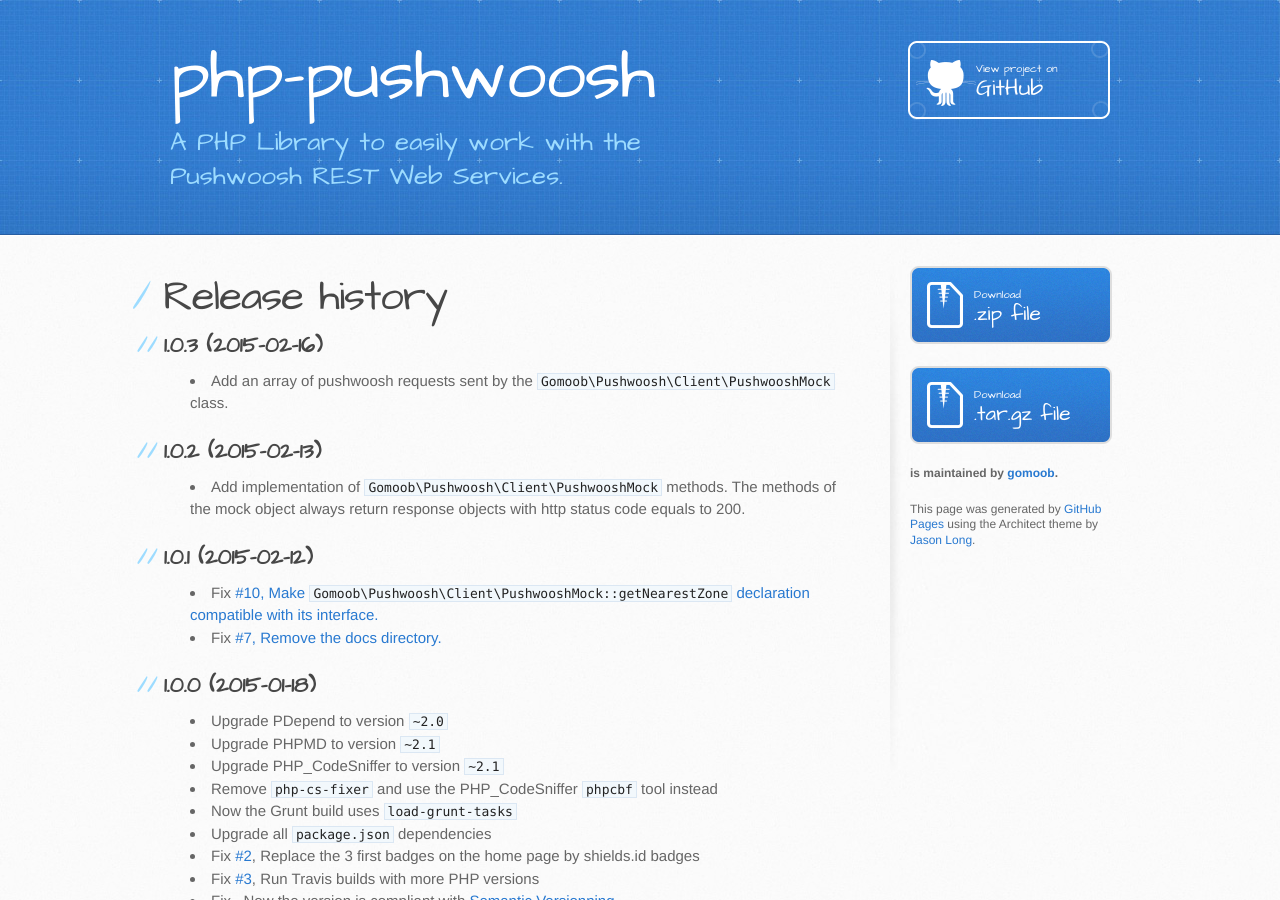
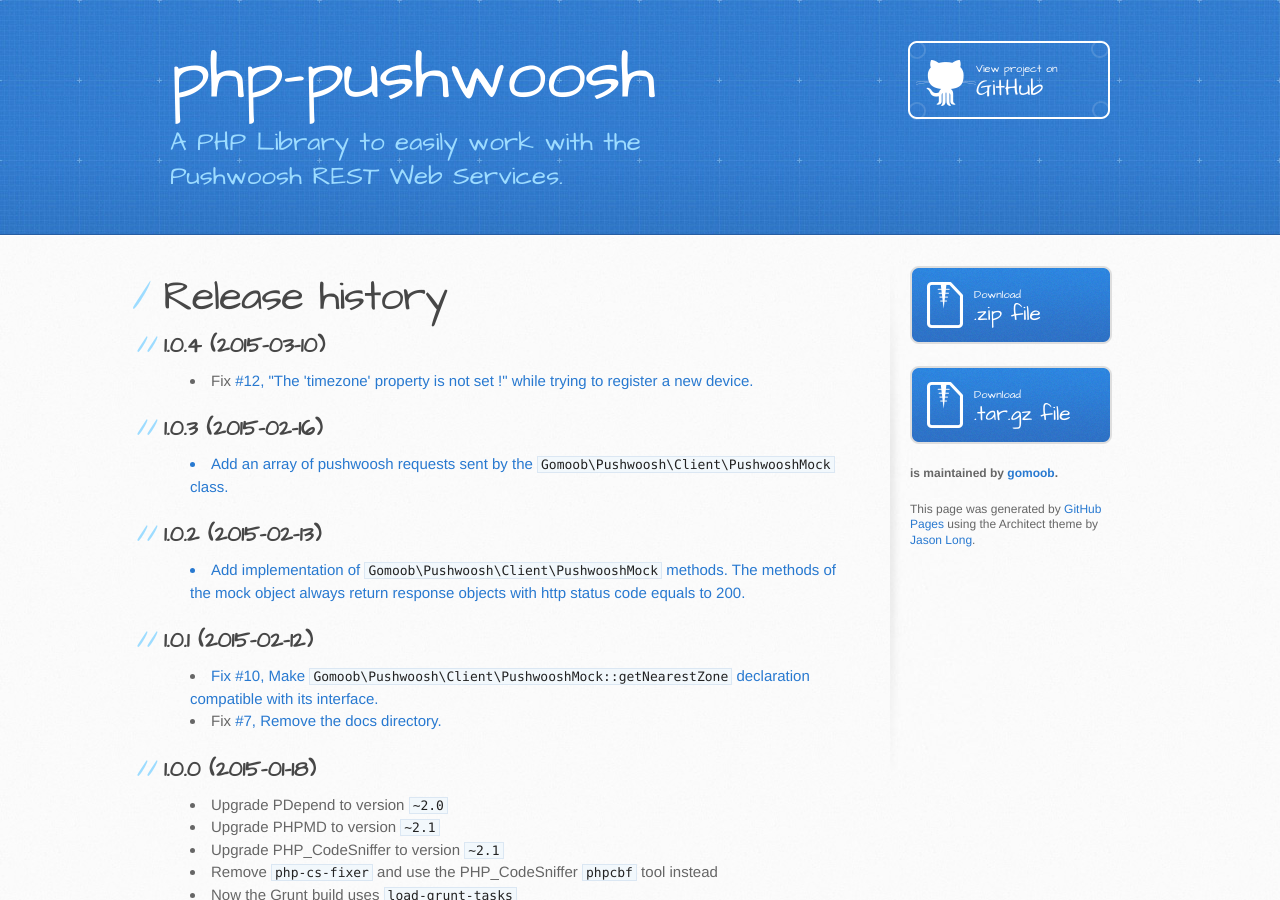
Before and after one commit to gomoob/php-pushwoosh, a Jekyll site: the page built from release-history.html, in a window 1280 px wide and 900 px high. Built offline with Jekyll 4.4.1, drawn with Linux system fonts in a browser that asks for light colours.

Commit message:
Add release history of version 1.0.4

```diff
--- a/release-history.html
+++ b/release-history.html
@@ -4,6 +4,11 @@
 ---
 
 <h1>Release history</h1>
+
+<h2>1.0.4 (2015-03-10)</h2>
+<ul>
+    <li>Fix <a href="https://github.com/gomoob/php-pushwoosh/issues/12" target="_blank">#12, "The 'timezone' property is not set !" while trying to register a new device.</li>
+</ul>
 
 <h2>1.0.3 (2015-02-16)</h2>
 <ul>
```
